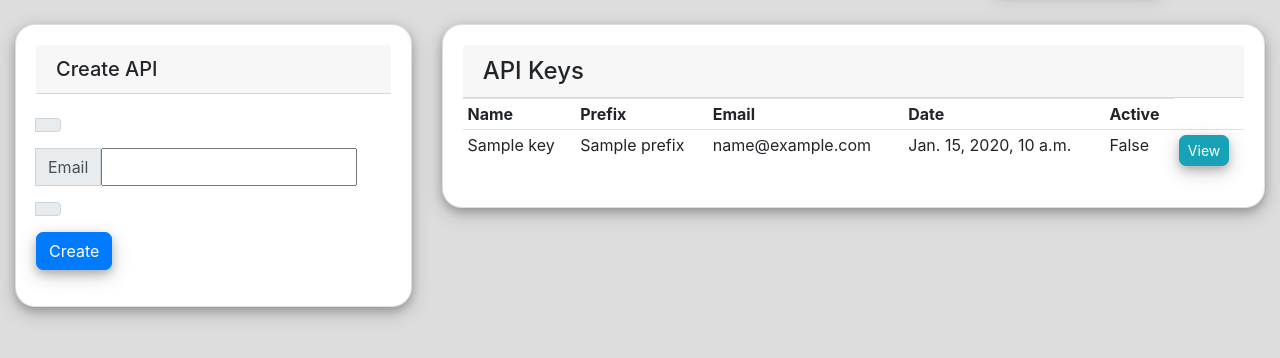
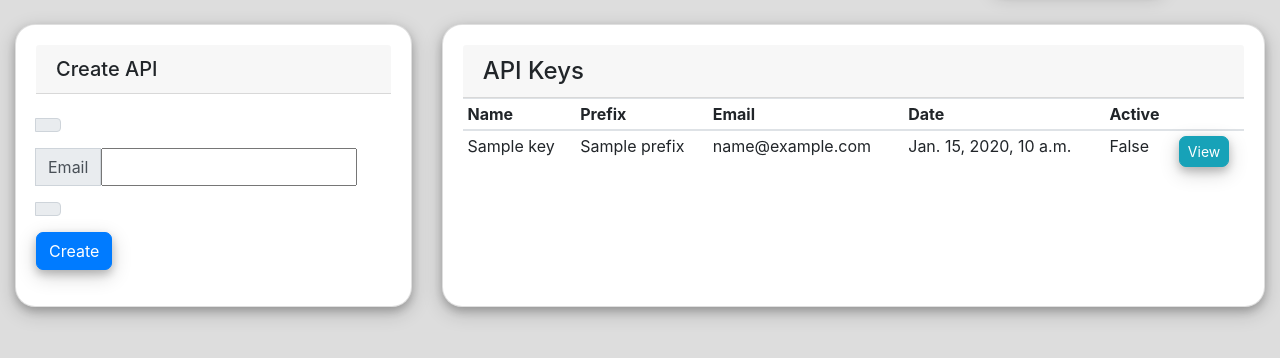
Before and after one commit to dnkelly97/pgscm, a Django app: template apis/templates/api_home.html in a window 1280 px wide. Shown: the part 58-416 px from the top of the page. Run offline with Django 3.2, Linux system fonts and the light colour scheme; tables that the repository leaves empty hold one stand-in row (values such as "Sample post"); the template is opened without the code that fills it: values that come from a table or form of the project are taken from there, most other values are stand-ins (such as "Sample title", 1, 10 or a date in 2020); parts of the project's set-up code (start-up, migrations or seed data) failed here and were passed over; some libraries are stand-ins or nearby versions.

Commit message:
API Portal - Updating pages to include horizontal scroll where necessary in order to avoid components leaving card.

```diff
--- a/apis/templates/api_home.html
+++ b/apis/templates/api_home.html
@@ -1,10 +1,8 @@
-
 <style>
     .messages-no-bullets li{
         list-style-type: none;
     }
 </style>
-
 
 {% extends 'base.html' %}
 {% load static %}
@@ -14,7 +12,6 @@ API Portal | PGSCM
 {% endblock title %}
 
 {% block content %}
-
 <br>
 <div class="container-fluid">
     <div class="row">
@@ -54,17 +51,22 @@ API Portal | PGSCM
                 </form>
             </div>
         </div>
-            <div class="col-md-8">
+        <div class="col-md-8 d-flex align-items-stretch">
             <div class="card card-body">
                 <h4 class="card-header">API Keys</h4>
-                    <table class="table table-sm">
+                <div class="table-wrapper-scroll-y my-custom-scrollbar">
+                    <table class="table table-sm" style="width: 100%">
+                        <thead>
                             <tr>
                                 <th>Name</th>
                                 <th>Prefix</th>
                                 <th>Email</th>
                                 <th>Date</th>
                                 <th>Active</th>
+                                <th></th>
                             </tr>
+                        </thead>
+                        <tbody>
                             {% for key in keys %}
                             <tr>
                                 <td>{{key.name}}</td>
@@ -80,10 +82,12 @@ API Portal | PGSCM
                                 </td>
                                 <td><a class="btn btn-sm btn-info" href="{% url 'api_profile' key.prefix %}">View</a></td>
                             </tr>
+                        </tbody>
                         {% endfor %}
                     </table>
                 </div>
             </div>
         </div>
     </div>
+</div>
 {% endblock %}
```
Also changed, not shown: apis/templates/api_profile.html (+6 -1 lines), apis/templates/api_update.html (+6 -1 lines). Lines whose indentation alone changed are shown as unchanged.
